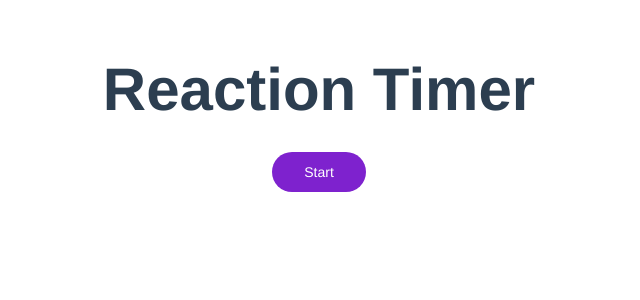
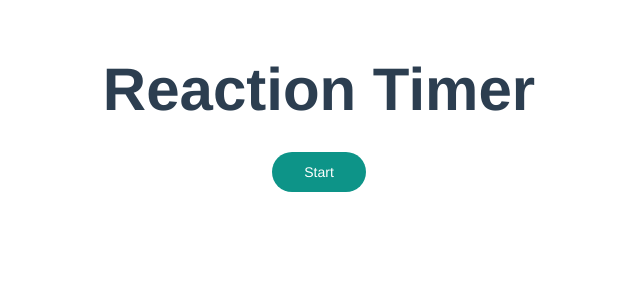
Before and after one commit to SaifullahAkhtar-001/reaction-timer, a Vue app: page / in a window 1280 px wide. Shown: the top 300 px of the page, without its empty margins (321-961 px from the left). Built offline with nearby package versions, Linux system fonts and the light colour scheme.

Commit message:
edit design

```diff
--- a/src/App.vue
+++ b/src/App.vue
@@ -1,7 +1,7 @@
 <template>
   <h1 class="text-6xl font-bold">Reaction Timer</h1>
   <button @click="start" v-if="!isPlaying"
-    class="text-white mt-8 bg-purple-700 hover:bg-purple-800 focus:outline-none active:bg-purple-900 font-medium rounded-full text-sm px-8 py-2.5 text-center mb-2 dark:bg-purple-600 dark:hover:bg-purple-700 dark:focus:ring-purple-900">Start</button>
+    class="text-white mt-8 bg-teal-600 hover:bg-teal-700 focus:outline-none active:bg-teal-800 font-medium rounded-full text-sm px-8 py-2.5 text-center mb-2 dark:bg-teal-600 dark:hover:bg-teal-600 dark:focus:ring-teal-800">Start</button>
   <Block v-if="isPlaying" :delay="delay"/>
 </template>
 
--- a/src/components/Block.vue
+++ b/src/components/Block.vue
@@ -1,7 +1,7 @@
 <template>
-    <p class= "text-green-600 font-semibold font-lg underline" v-if="reactionTime>0">Your response time is {{ reactionTime }}</p>
+    <p class= "text-teal-600 mt-8 font-semibold font-lg underline" v-if="reactionTime>0">Your response time is <span class="text-4xl">{{ reactionTime }}</span>ms</p>
     <p v-if="!showBlock"
-        class="mt-12 cursor-pointer font-semibold w-[400px] rounded-xl border-2 border-teal-600 bg-transparent text-black text-center p-[100px] m-auto">
+        class="mt-12 cursor-pointer font-semibold w-[400px] rounded-xl border-2 border-teal-600 bg-transparent text-teal-600 text-center p-[100px] m-auto">
         click the block asap it appears</p>
     <div v-if="showBlock" @click="stopTimer"
         class="mt-12 text-xl cursor-pointer font-semibold w-[400px] rounded-xl bg-teal-600 text-white text-center p-[100px] m-auto">
```
